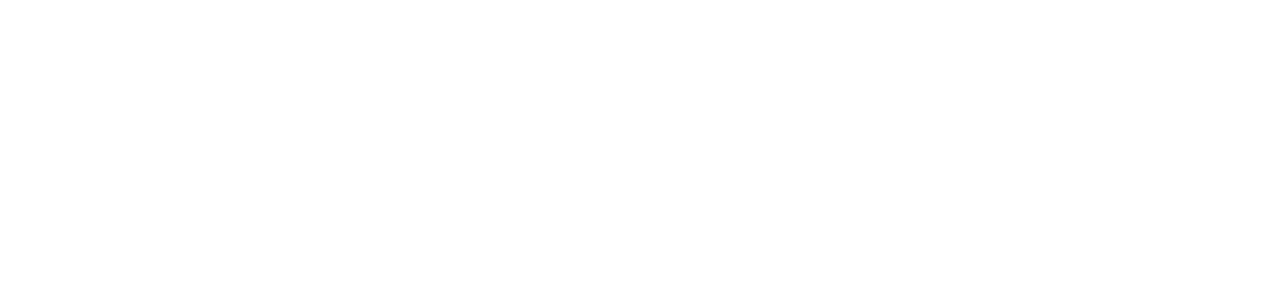
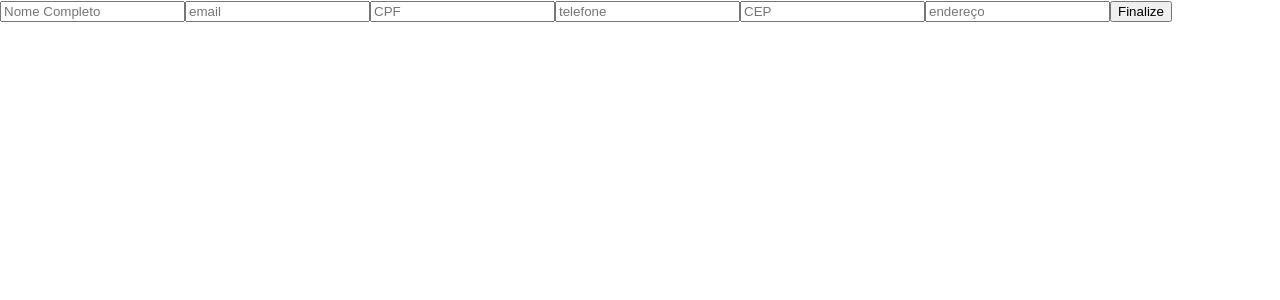
Before and after one commit to luialbeto/sd-05-block14-project-frontend-online-store-1, a React (Create React App) app: page /checkout in a window 1280 px wide. Shown: the top 300 px of the page. Built offline with nearby package versions, Linux system fonts and the light colour scheme.

Commit message:
atualizando

```diff
--- a/src/App.js
+++ b/src/App.js
@@ -5,6 +5,7 @@
 import ProductList from './pages/ProductList';
 import ShoppingCart from './pages/ShoppingCart';
 import ProductDetails from './pages/ProductDetails';
+import Checkout from './pages/Checkout';
 
 function App() {
   return (
@@ -12,6 +13,7 @@
       <div className="App">
         <Switch>
           <Route path="/product/:id" render={(props) => <ProductDetails {...props} />} />
+          <Route path="/checkout" component={Checkout} />
           <Route path="/shopping-cart" component={ShoppingCart} />
           <Route exact path="/">
             <CategoryList />
--- a/src/pages/Checkout.jsx
+++ b/src/pages/Checkout.jsx
@@ -13,7 +13,7 @@
       preco: '',
       quantidade: 0,
     }
-    this.handleSubmit = this.handleSubmit.bind(this);
+    // this.handleSubmit = this.handleSubmit.bind(this);
     this.checkoutNome = this.checkoutNome.bind(this);
     this.checkoutCpf = this.checkoutCpf.bind(this);
     this.checkoutEmail = this.checkoutEmail.bind(this);
@@ -22,10 +22,10 @@
     this.checkoutTelefone = this.checkoutTelefone.bind(this);
   }
 
-  handleSubmit() {
+  /* handleSubmit() {
     const { onSubmit } = this.props;
     onSubmit(this.state);
-  }
+  } */
 
   checkoutNome(nome, newValue1) {
     this.setState({ name: newValue1 });
@@ -90,7 +90,7 @@
           type="text"
           onChange={(event) => this.checkoutEndereco('address', event.target.value)}>
         </input>
-          <button data-testid="checkout-products" onClick={(click) => this.handleSubmit('click', click.event.target)}>
+          <button type="button">
           Finalize
         </button>
       </div>
--- a/src/pages/ShoppingCart.jsx
+++ b/src/pages/ShoppingCart.jsx
@@ -8,7 +8,7 @@
     const { nome, email, endereco, cep, cpf, telefone } = this.props;
     return (
       <div>
-        <Link data-testid="checkout-products" to="checkout" />
+        <Link data-testid="checkout-products" to="/checkout">Texto</Link>
         <form>
           {nome, email, telefone, endereco, cep, cpf}
         </form>
```
